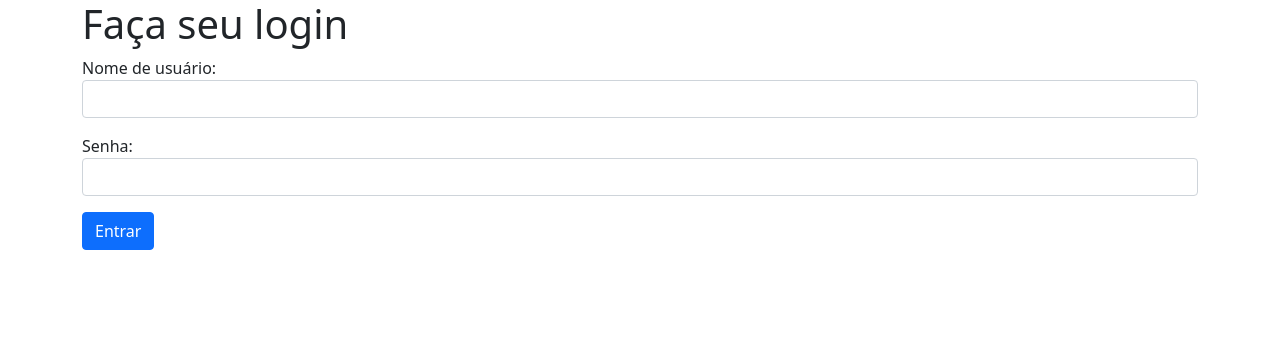
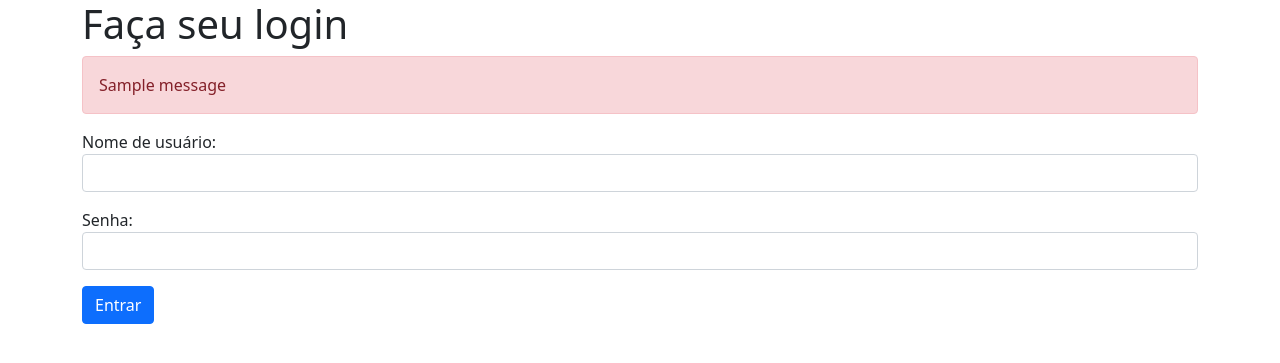
Before and after one commit to cortelucas/jogoteca, a Flask app: page /login in a window 1280 px wide. Shown: the top 363 px of the page. Run offline with Flask 2, Linux system fonts and the light colour scheme; one stand-in notice (Sample message) is shown; some libraries are stand-ins or nearby versions.

Commit message:
- tratamento de erros no login

```diff
--- a/app.py
+++ b/app.py
@@ -1,6 +1,7 @@
 from flask import Flask, render_template, request, redirect, session, flash
 
 app = Flask(__name__)
+app.secret_key = '2d1d056b2b0272e6723dcb6a093b10c6'
 
 
 class Jogo:
@@ -44,7 +45,7 @@ def login():
 def autenticar():
     if 'mestra' == request.form['senha']:
         session['usuario_logado'] = request.form['usuario']
-        flash(request.form['usuario'] + "logou com sucesso")
+        flash(request.form['usuario'] + " logou com sucesso")
         return redirect('/')
     else:
         flash('Não logado, tente novamente.')
--- a/templates/login.html
+++ b/templates/login.html
@@ -11,11 +11,22 @@
 <body>
   <div class="container">
     <h1>Faça seu login</h1>
-    <form method="POST" action="/autenticar">
-      <p><label>Nome de usuário:</label> <input class="form-control" type="text" name="usuario" required></p>
-      <p><label>Senha:</label> <input class="form-control" type="password" name="senha" required></p>
-      <p><button class="btn btn-primary" type="submit">Entrar</button></p>
-    </form>
+    {% with messages = get_flashed_messages() %}
+    {% if messages %}
+    <ul id="messages" class="list-unstyled">
+      {% for message in messages %}
+      <li class="alert alert-danger">{{ message }}</li>
+      {% endfor %}
+    </ul>
+    {% endif %}
+    {% endwith %}
+    <section>
+      <form method="POST" action="/autenticar">
+        <p><label>Nome de usuário:</label> <input class="form-control" type="text" name="usuario" required></p>
+        <p><label>Senha:</label> <input class="form-control" type="password" name="senha" required></p>
+        <p><button class="btn btn-primary" type="submit">Entrar</button></p>
+      </form>
+    </section>
   </div>
 </body>
 
```
Also changed, not shown: templates/lista.html (+9 -0 lines).
